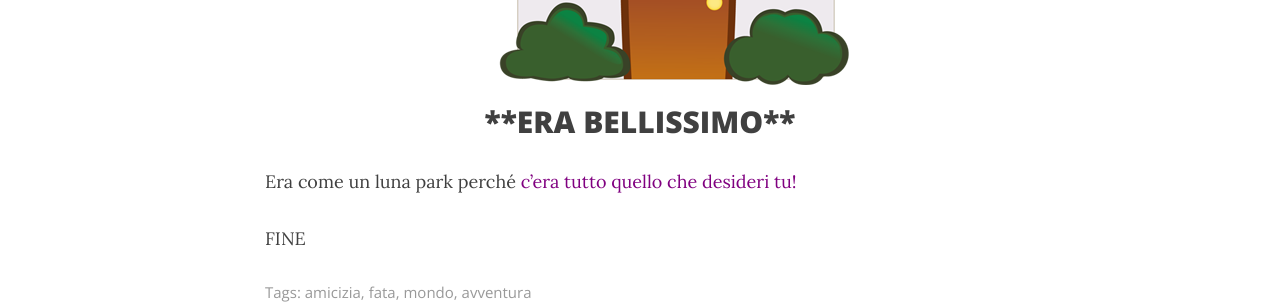
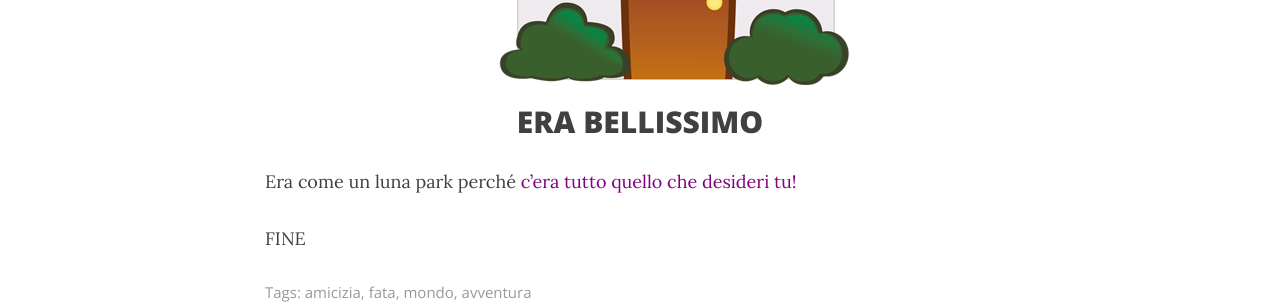
Before and after one commit to marste/Alice, a Jekyll site: the page built from _posts/2022-03-21-una-avventura-speciale.md, in a window 1280 px wide and 900 px high, scrolled down 693 px. Shown: the part 159-463 px from the top of the window. Built offline with Jekyll 4.4.1, drawn with Linux system fonts in a browser that asks for light colours; nearby versions of some CDN libraries.

```diff
--- a/_posts/2022-03-21-una-avventura-speciale.md
+++ b/_posts/2022-03-21-una-avventura-speciale.md
@@ -19,7 +19,7 @@ C’erano delle casette, un arcobaleno ed un carretto dei gelati!
 
 <center><img src="https://alice.marzorati.co/img/post/casa.png" alt="amicizia"></center>
 
-## <center>**ERA BELLISSIMO**</center>
+## <center>ERA BELLISSIMO</center>
 Era come un luna park perché <span style="color:purple">c’era tutto quello che desideri tu!</span>
 
 FINE
```
